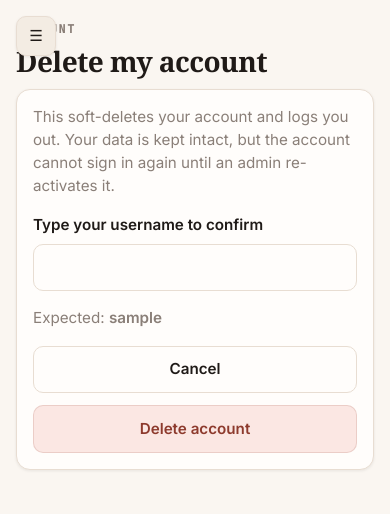
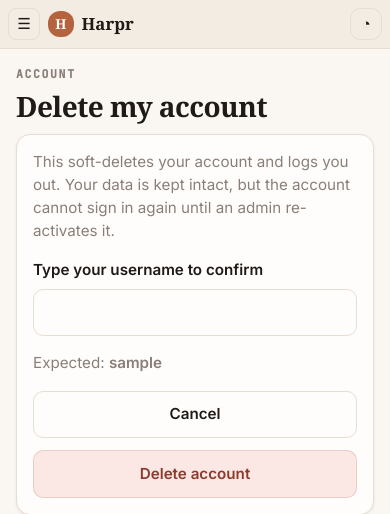
Before and after one commit to milimo-unza/harpr-church, a Django app: page /account/delete/ in a window 390 px wide. Shown: the top 514 px of the page. Run offline with Django 5.2, Linux system fonts and the light colour scheme; the visitor is signed in with stand-in values (Sample User, id 1); data that the repository does not hold is empty.

Commit message:
Mobile topbar polish, top-anchored popovers, remove sidebar close

```diff
--- a/church/templates/church/base.html
+++ b/church/templates/church/base.html
@@ -26,8 +26,6 @@
 <body>
   <div class="layout">
     <aside class="sidebar">
-      <button class="sidebar-close" type="button" aria-label="Close menu"
-        onclick="document.body.classList.remove('sidebar-open')">✕</button>
       <a class="sidebar-brand" href="{% url 'home' %}">
         <span class="brand-mark" aria-hidden="true">H</span>
         <span class="brand-text">
@@ -112,8 +110,15 @@
     </aside>
 
     <main class="main">
-      <button class="sidebar-toggle" type="button" aria-label="Open menu"
-        onclick="document.body.classList.add('sidebar-open')">☰</button>
+      <div class="mobile-topbar">
+        <button class="icon-btn" type="button" aria-label="Open menu"
+          onclick="document.body.classList.add('sidebar-open')">☰</button>
+        <a class="mobile-topbar-brand" href="{% url 'home' %}">
+          <span class="brand-mark" aria-hidden="true">H</span>
+          <span class="brand-name">Harpr</span>
+        </a>
+        <div class="mobile-topbar-actions" data-mobile-actions></div>
+      </div>
       {% block content %}{% endblock %}
     </main>
   </div>
@@ -158,6 +163,30 @@
   </script>
 
   <script src="{% static 'js/notifications.js' %}"></script>
+
+  <script>
+    (function () {
+      var topbarActions = document.querySelector("[data-mobile-actions]");
+      if (!topbarActions) return;
+      var notifRoot = document.querySelector("[data-notification-root]");
+      var activityRoot = document.querySelector("[data-activity-root]");
+      var desktopSlot = document.querySelector(".footer-actions");
+      if (!notifRoot || !desktopSlot) return;
+
+      function place() {
+        if (window.matchMedia("(max-width: 899px)").matches) {
+          if (notifRoot) topbarActions.appendChild(notifRoot);
+          if (activityRoot) topbarActions.appendChild(activityRoot);
+        } else {
+          if (notifRoot) desktopSlot.appendChild(notifRoot);
+          if (activityRoot) desktopSlot.appendChild(activityRoot);
+        }
+      }
+
+      place();
+      window.matchMedia("(max-width: 899px)").addEventListener("change", place);
+    })();
+  </script>
 
   <script>
     (function () {
--- a/static/css/harpr.css
+++ b/static/css/harpr.css
@@ -346,14 +346,19 @@ p {
   min-height: 100vh;
 }
 
+.mobile-topbar {
+  display: none;
+}
+
+.sidebar-toggle {
+  display: none;
+}
+
 .sidebar-overlay {
   display: none;
 }
 
 .sidebar-toggle,
-.sidebar-close {
-  display: none;
-}
 
 /* 4. Sidebar internals */
 .icon-btn {
@@ -1407,6 +1412,12 @@ p {
 }
 
 @media (max-width: 899px) {
+
+
+
+
+
+
   .layout {
     display: block;
   }
@@ -1414,16 +1425,16 @@ p {
   .sidebar {
     position: fixed;
     top: 0;
-    left: -260px;
+    left: 0;
     bottom: 0;
     width: 260px;
-    transition: left 0.25s ease;
+    transform: translateX(-100%);
+    transition: transform 0.25s ease;
     z-index: var(--z-sidebar);
-    transform: none;
   }
 
   body.sidebar-open .sidebar {
-    left: 0;
+    transform: translateX(0);
   }
 
   .sidebar-overlay {
@@ -1447,37 +1458,7 @@ p {
     padding: var(--space-6) var(--space-5);
   }
 
-  .sidebar-toggle {
-    display: flex;
-    position: fixed;
-    top: 1rem;
-    left: 1rem;
-    z-index: var(--z-toggle);
-    width: 2.5rem;
-    height: 2.5rem;
-    align-items: center;
-    justify-content: center;
-    border-radius: 10px;
-    background: var(--surface);
-    border: 1px solid var(--border);
-    color: var(--text);
-    box-shadow: var(--shadow-sm);
-  }
-
-  .sidebar-close {
-    display: flex;
-    position: absolute;
-    top: 0.75rem;
-    right: 0.75rem;
-    width: 2.2rem;
-    height: 2.2rem;
-    align-items: center;
-    justify-content: center;
-    border: none;
-    background: transparent;
-    color: var(--muted);
-    font-size: 1.1rem;
-  }
+
 
   .table-wrap {
     overflow-x: auto;
@@ -1539,25 +1520,118 @@ p {
     align-items: flex-start;
   }
 
+  .mobile-topbar {
+    display: flex;
+    flex-wrap: nowrap;
+    align-items: center;
+    gap: var(--space-2);
+    background: var(--surface);
+    border-bottom: 1px solid var(--border);
+    padding: var(--space-2) var(--space-3);
+    margin: calc(var(--space-6) * -1) calc(var(--space-5) * -1) var(--space-5);
+    position: sticky;
+    top: 0;
+    z-index: 60;
+  }
+  .mobile-topbar > .icon-btn {
+    flex: 0 0 auto;
+    width: 2rem;
+    height: 2rem;
+    padding: 0;
+    border: 1px solid var(--border);
+    background: transparent;
+    border-radius: 8px;
+    font-size: 0.95rem;
+  }
+  .mobile-topbar-brand {
+    flex: 0 0 auto;
+    display: inline-flex;
+    align-items: center;
+    gap: var(--space-2);
+    font-family: var(--font-serif);
+    font-weight: 700;
+    font-size: 0.95rem;
+    color: var(--text);
+    text-decoration: none;
+  }
+  .mobile-topbar-brand .brand-mark {
+    width: 1.6rem;
+    height: 1.6rem;
+    font-size: 0.85rem;
+  }
+  .mobile-topbar-actions {
+    margin-left: auto;
+    display: inline-flex;
+    flex-direction: row;
+    flex-wrap: nowrap;
+    align-items: center;
+    gap: var(--space-2);
+  }
+  .mobile-topbar-actions .icon-btn {
+    flex: 0 0 auto;
+    width: 2rem;
+    height: 2rem;
+    padding: 0;
+    font-size: 0.95rem;
+  }
+  .mobile-topbar-actions .footer-popover {
+    position: static;
+    display: inline-flex;
+  }
+
+  /* Dropdowns as popovers anchored just under the topbar */
   .footer-dropdown {
     position: fixed !important;
-    left: 1rem;
-    right: 1rem;
-    bottom: 6rem;
-    top: auto;
+    top: calc(var(--space-6) + 3rem);
+    left: var(--space-3);
+    right: var(--space-3);
+    bottom: auto;
     width: auto;
     max-height: 60vh;
     overflow-y: auto;
-    z-index: 95;
+    background: var(--card);
+    border: 1px solid var(--border);
+    border-radius: 14px;
+    box-shadow: 0 12px 32px rgba(0, 0, 0, 0.45);
+    z-index: 70;
   }
   .footer-dropdown-head {
     position: sticky;
     top: 0;
     background: var(--card);
+    padding: var(--space-3) var(--space-4);
+    border-bottom: 1px solid var(--border);
+    font-size: 0.72rem;
+    letter-spacing: 0.1em;
+    text-transform: uppercase;
+    color: var(--muted);
+    font-weight: 700;
     z-index: 1;
   }
-  .footer-popover {
-    position: static;
+  .footer-dropdown-body {
+    padding: var(--space-3);
+  }
+  .notif-item,
+  .notif-item--static {
+    display: block;
+    padding: var(--space-3);
+    border-radius: 10px;
+    background: var(--surface);
+    border: 1px solid var(--border);
+    margin-bottom: var(--space-2);
+    color: var(--text);
+    text-decoration: none;
+  }
+  .notif-item strong {
+    display: block;
+    margin-bottom: 0.2rem;
+    font-size: 0.88rem;
+  }
+  .notif-item small {
+    display: block;
+    color: var(--muted);
+    font-size: 0.78rem;
+    line-height: 1.4;
   }
 }
 
```
